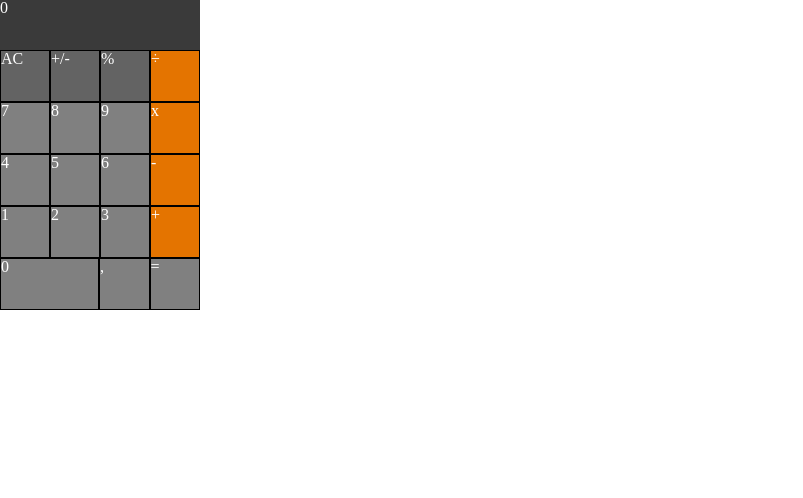
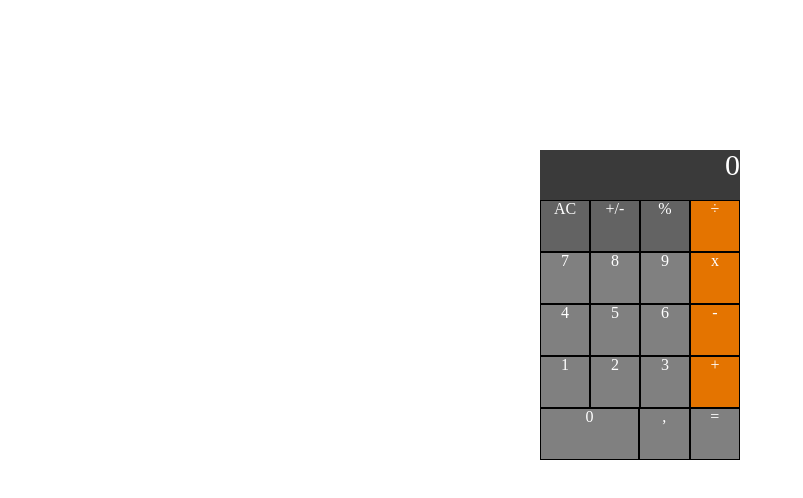
Before and after one commit to mcosme000/calculadora_dani, a plain HTML site: page src/index.html in a window 1280 px wide. Shown: the whole page, without its empty margins (0-803 px from the left). Drawn offline with Linux system fonts and the light colour scheme.

Commit message:
después de starbucks

```diff
--- a/src/index.html
+++ b/src/index.html
@@ -8,7 +8,7 @@
     <title>Document</title>
   </head>
   <body>
-    <div id="container">
+    <div id="container" class="container">
       <div id="screen"></div>
       <div id="keyboard">
         <div class="row">
--- a/src/index.js
+++ b/src/index.js
@@ -9,13 +9,14 @@
     let screen = document.getElementById("screen");
     screen.innerText = value;
   }
-
+  // array con valores del 1 al 9 para los números //
   let keys = [];
   for (let i = 0; i < 10; i++) {
     const id = "key" + i;
     const elem = document.getElementById(id);
     keys.push(elem);
 
+    // cuando pulsamos key //
     keys[i].addEventListener("click", () => {
       if (isReset) {
         a = i;
@@ -33,20 +34,6 @@
     });
   }
 
-  function add() {
-    if (op !== undefined) {
-      a = a + b;
-      updateScreen(a);
-      b = 0;
-    }
-    isReset = false;
-  }
-
-  document.getElementById("keyAdd").addEventListener("click", () => {
-    add();
-    op = "add";
-  });
-
   document.getElementById("keyReset").addEventListener("click", reset);
 
   function reset() {
@@ -62,4 +49,27 @@
     op = undefined;
     isReset = true;
   });
+
+  // FUNCIONES DE OPERADORES //
+
+  // 1. Función de suma //
+  function add() {
+    if (op !== undefined) {
+      a = a + b;
+      updateScreen(a);
+      b = 0;
+    }
+    isReset = false;
+  }
+
+  document.getElementById("keyAdd").addEventListener("click", () => {
+    add();
+    op = "add";
+  });
+
+  // 2. Función de resta //
+
+  // 3. Función de multiplicación //
+
+  // 4. Función de división //
 })();
--- a/src/styles.css
+++ b/src/styles.css
@@ -1,8 +1,15 @@
+.container {
+  margin: 150px auto;
+  width: 200px;
+}
+
 #screen {
   width: 200px;
   height: 50px;
   background: #3a3a3a;
   color: #fff;
+  text-align: right;
+  font-size: 30px;
 }
 
 #keyboard {
@@ -20,6 +27,24 @@
   width: 25%;
   background: grey;
   border: 1px solid #000;
+  text-align: center;
+  vertical-align: auto;
+}
+
+.key:hover {
+  cursor: pointer;
+}
+
+.dark:focus {
+  background
+}
+
+.key:focus {
+
+}
+
+.orange:focus {
+
 }
 .big {
   width: 50%;
```
